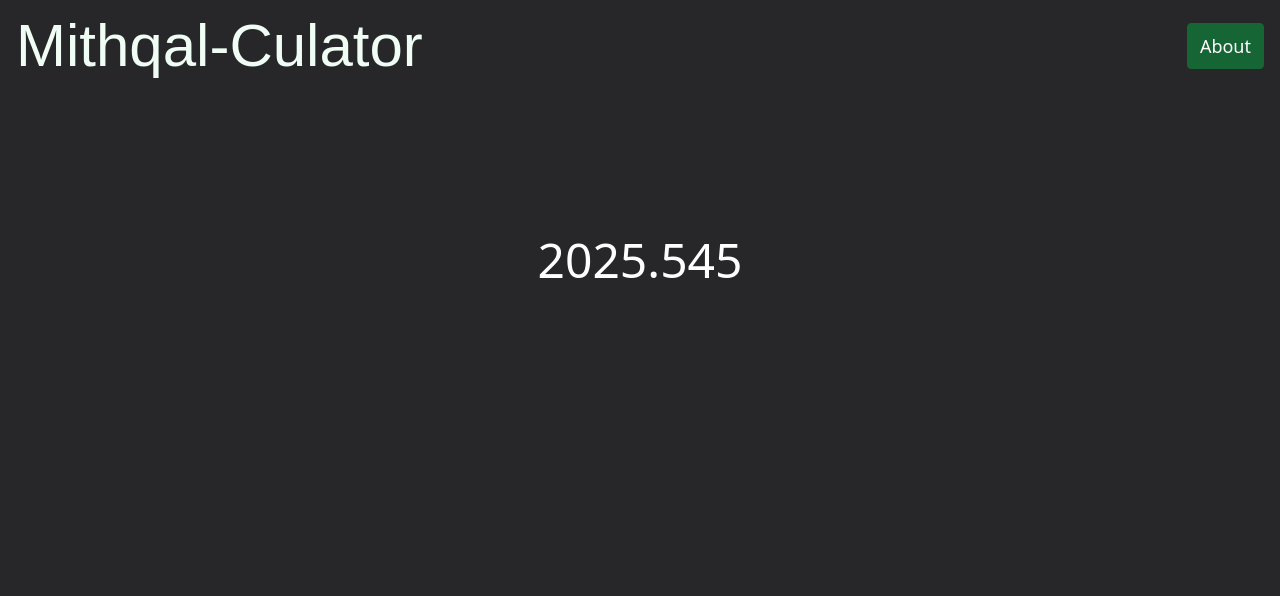
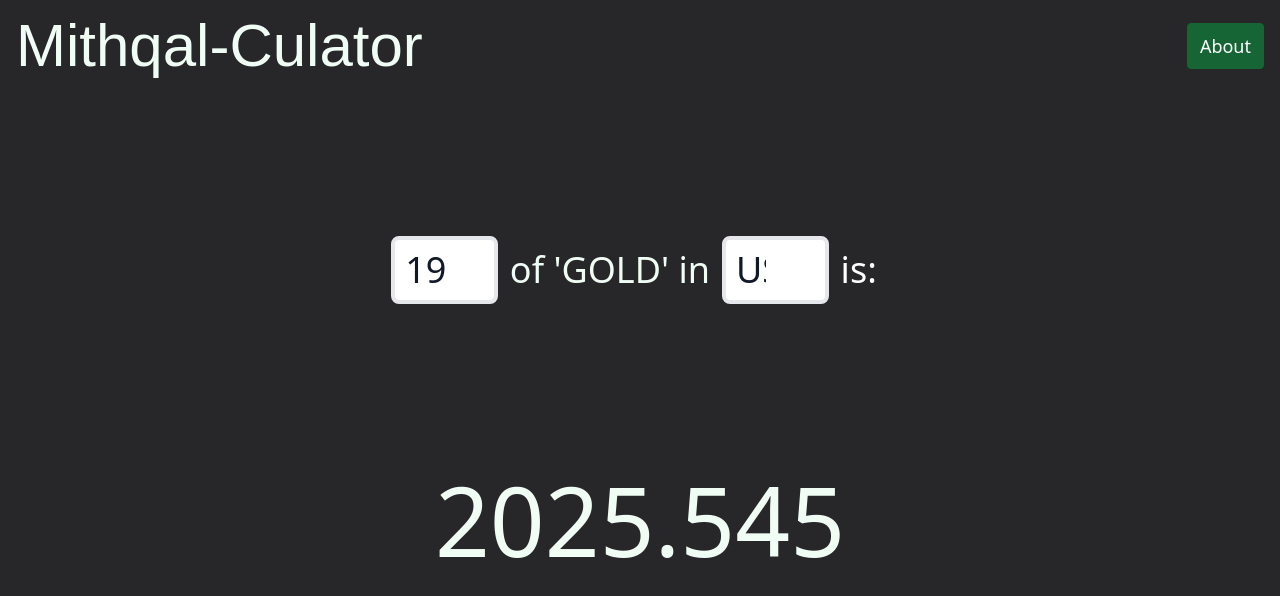
Before and after one commit to nima9/mithqal-culator, an Astro site: page / in a window 1280 px wide. Built offline with nearby package versions, Linux system fonts and the light colour scheme; Astro itself is replaced by a stand-in of ours; a web font is replaced by a local one.

Commit message:
Feat: added some input boxes for amount and currency

```diff
--- a/astro.config.mjs
+++ b/astro.config.mjs
@@ -1,10 +1,12 @@
 import { defineConfig } from 'astro/config'
 import tailwind from '@astrojs/tailwind'
+import alpinejs from '@astrojs/alpinejs'
 
-import alpinejs from '@astrojs/alpinejs'
+import netlify from '@astrojs/netlify'
 
 // https://astro.build/config
 export default defineConfig({
+	output: 'server',
 	integrations: [
 		tailwind({
 			applyBaseStyles: false,
@@ -14,4 +16,5 @@ export default defineConfig({
 	prefetch: {
 		prefetchAll: true,
 	},
+	adapter: netlify(),
 })
--- a/package.json
+++ b/package.json
@@ -12,6 +12,7 @@
 	},
 	"dependencies": {
 		"@astrojs/alpinejs": "^0.4.0",
+		"@astrojs/netlify": "^5.1.2",
 		"@astrojs/tailwind": "^5.1.0",
 		"@types/alpinejs": "^3.13.6",
 		"alpinejs": "^3.13.5",
--- a/src/api/metalAPI.js
+++ b/src/api/metalsAPI.js
@@ -1,9 +1,5 @@
-//const APIKEY = import.meta.env.METALDEV_API
-//const url = 'https://api.metals.dev/v1/latest?api_key=' + APIKEY + '&currency=USD&unit=toz'
-const url =
-	'https://api.metals.dev/v1/latest?api_key=' +
-	'2GZLYS6L4KDAIVKOMUG6414KOMUG6' +
-	'&currency=USD&unit=toz'
+const APIKEY = import.meta.env.METALDEV_API
+const url = 'https://api.metals.dev/v1/latest?api_key=' + APIKEY + '&currency=USD&unit=toz'
 
 async function fetchMetalRates() {
 	const response = await fetch(url, {
--- a/src/components/Calculator.astro
+++ b/src/components/Calculator.astro
@@ -2,4 +2,36 @@
 import metals from '../api/metals.json'
 ---
 
-<div class="flex items-start justify-center pt-36 text-5xl text-white">{metals.metals.gold}</div>
+<div
+	class="flex items-center justify-center pt-36 text-2xl font-medium text-black sm:text-3xl md:text-4xl"
+>
+	<input
+		autocomplete="off"
+		type="number"
+		class="text-l block w-1/12 rounded-lg border-4 p-2.5 text-gray-900 focus:border-green-500 focus:ring-green-500 dark:border-transparent dark:bg-zinc-700 dark:text-green-50 dark:outline-none dark:outline-offset-1 dark:focus:border-green-800"
+		id="amount"
+		name="amount"
+		min="0"
+		value="19"
+	/>
+	<div class="px-3 text-2xl font-medium text-green-50 sm:text-3xl md:text-4xl">of 'GOLD' in</div>
+	<input
+		autocomplete="off"
+		class="text-l block w-1/12 rounded-lg border-4 p-2.5 text-gray-900 focus:border-green-500 focus:ring-green-500 dark:border-transparent dark:bg-zinc-700 dark:text-green-50 dark:outline-none dark:outline-offset-1 dark:focus:border-green-800"
+		list="curr"
+		required
+		value="USD $"
+	/>
+	<datalist id="curr">
+		<option class="text-l" value="$ USD">
+			<option class="text-l" value="$ CAD">
+				<option class="text-l" value="¥ YEN "> </option>
+			</option>
+		</option></datalist
+	>
+	<div class="px-3 text-2xl font-medium text-white sm:text-3xl md:text-4xl">is:</div>
+</div>
+<br />
+<div class="flex items-center justify-center pt-36 text-6xl text-green-50 sm:text-7xl md:text-8xl">
+	{metals.metals.gold}
+</div>
--- /dev/null
+++ b/src/partials/currency.astro
@@ -0,0 +1,3 @@
+---
+export const partial = true
+---
```
Also changed, not shown: src/api/_test.js (renamed from src/api/test.js), 1 other file.
